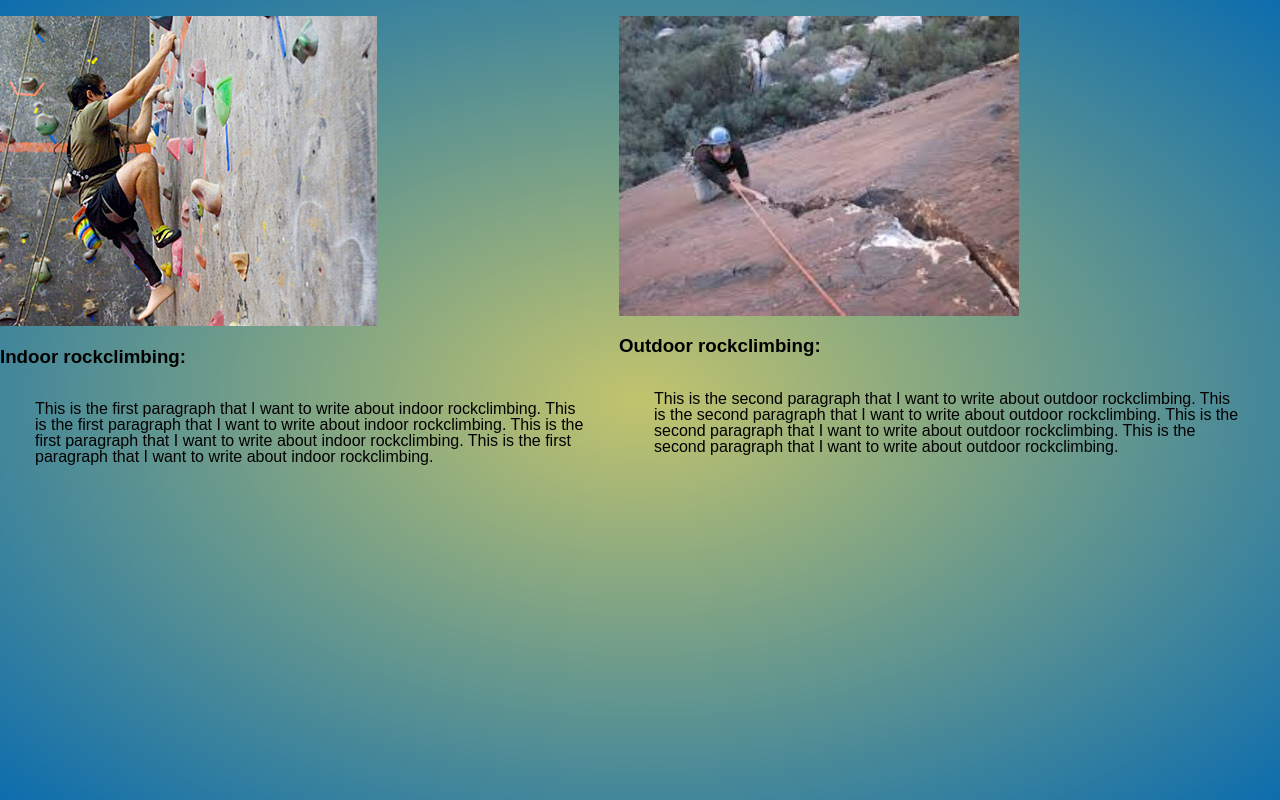
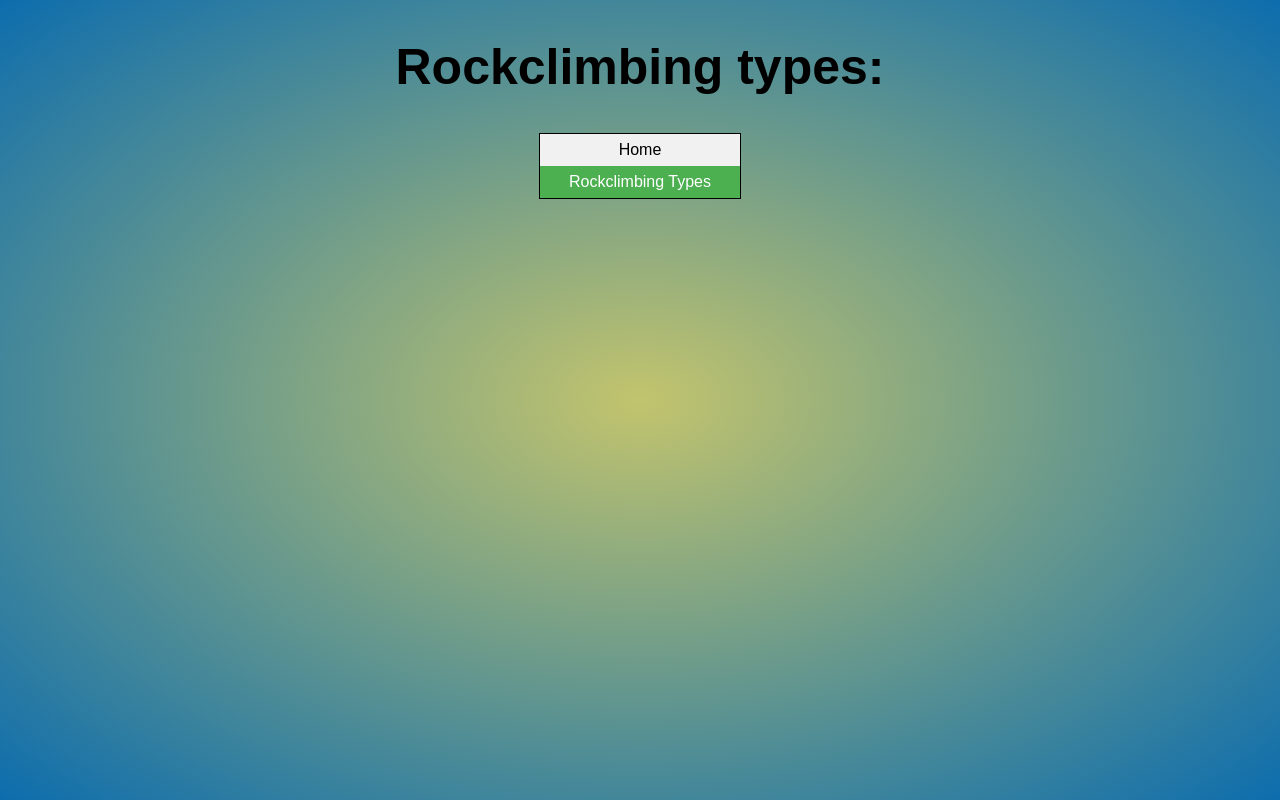
Before and after one commit to chris-packett/rockclimbing-site, a website: page public/rockclimb.html in a window 1280 px wide. Drawn offline with Linux system fonts and the light colour scheme.

Commit message:
Third version, I've made my second page layout a bit different with flex.

```diff
--- a/public/rockclimb.html
+++ b/public/rockclimb.html
@@ -7,28 +7,21 @@
     <link rel="stylesheet" href="/screen.css">
   </head>
   <body>
-    <br>
-    <section class="new-format">
-        <section>
-            <img src="indoor.jpeg">
-            <h1>Indoor rockclimbing:</h1>
-            <p>
-                This is the first paragraph that I want to write about indoor rockclimbing.
-                This is the first paragraph that I want to write about indoor rockclimbing.
-                This is the first paragraph that I want to write about indoor rockclimbing.
-                This is the first paragraph that I want to write about indoor rockclimbing.
-            </p>
-        </section>
-        <section>
-            <img src="outdoor.jpeg" width="400">
-            <h1>Outdoor rockclimbing:</h1>
-            <p>
-                This is the second paragraph that I want to write about outdoor rockclimbing.
-                This is the second paragraph that I want to write about outdoor rockclimbing.
-                This is the second paragraph that I want to write about outdoor rockclimbing.
-                This is the second paragraph that I want to write about outdoor rockclimbing.
-            </p>
-        </section>
+
+    <section class="top-container-center">
+        <h1 id="bigger">Rockclimbing types:</h1>
     </section>
+
+    <section class="menu-container">
+        <nav class="center">
+            <ul id="menu">
+              <li><a href="/index.html">Home</a></li>
+              <li><a class="active" href="/rockclimb.html">Rockclimbing Types</a></li>
+              <!-- <li><a href="#about">About</a></li> -->
+              <!-- <li><a href="#contactus">Contact Us</a></li> -->
+            </ul>
+        </nav>
+    </section>
+
   </body>
 </html>
--- a/public/screen.css
+++ b/public/screen.css
@@ -45,6 +45,7 @@ nav {
   padding: 0;
   width: 200px;
   background-color: #f1f1f1;
+  border: 1px solid;
 }
 li a {
   display: block;
@@ -62,5 +63,21 @@ li a:hover:not(.active) {
 }
 .paragraph-center {
   height: 2em;
-  width: 50%;
+  width: 45%;
 }
+.top-container-center {
+  /* border: 1px solid #fff;  For debugging */
+  display: flex;
+  justify-content: center;
+}
+.menu-container {
+  /* border: 1px solid #fff; */
+  display:flex;
+  flex-direction: column;
+}
+#bigger {
+  font-size: 50px;
+}
+img {
+  border: 1px solid;
+}
```
Also changed, not shown: public/index.html (+4 -4 lines).
